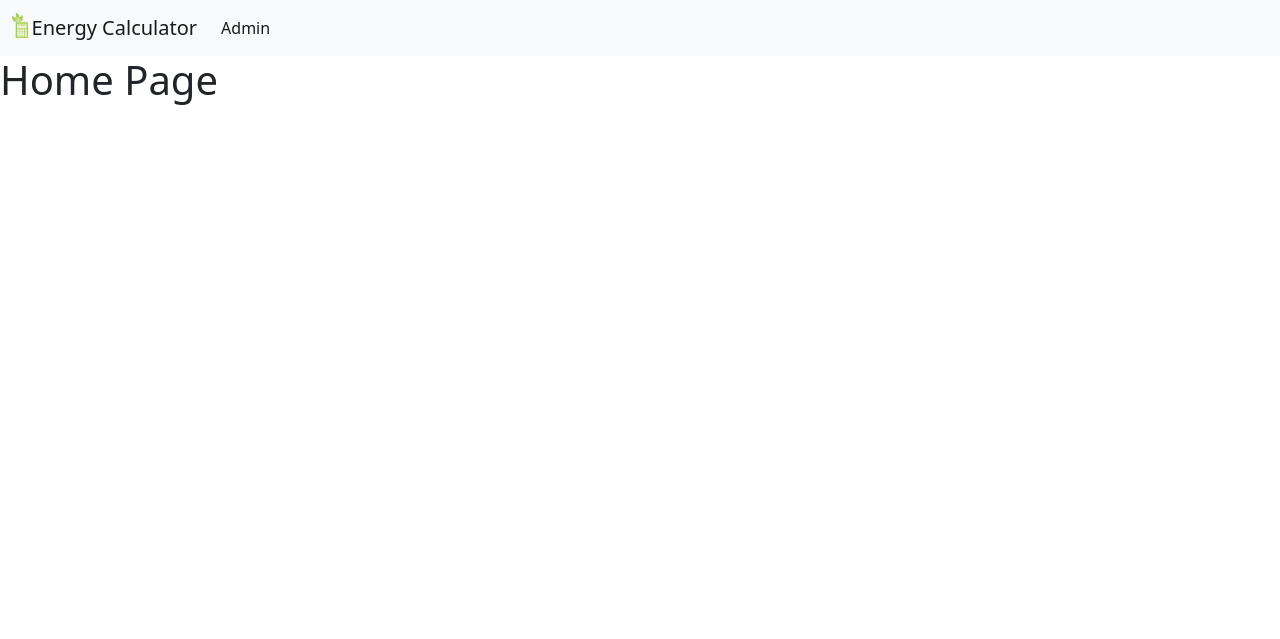
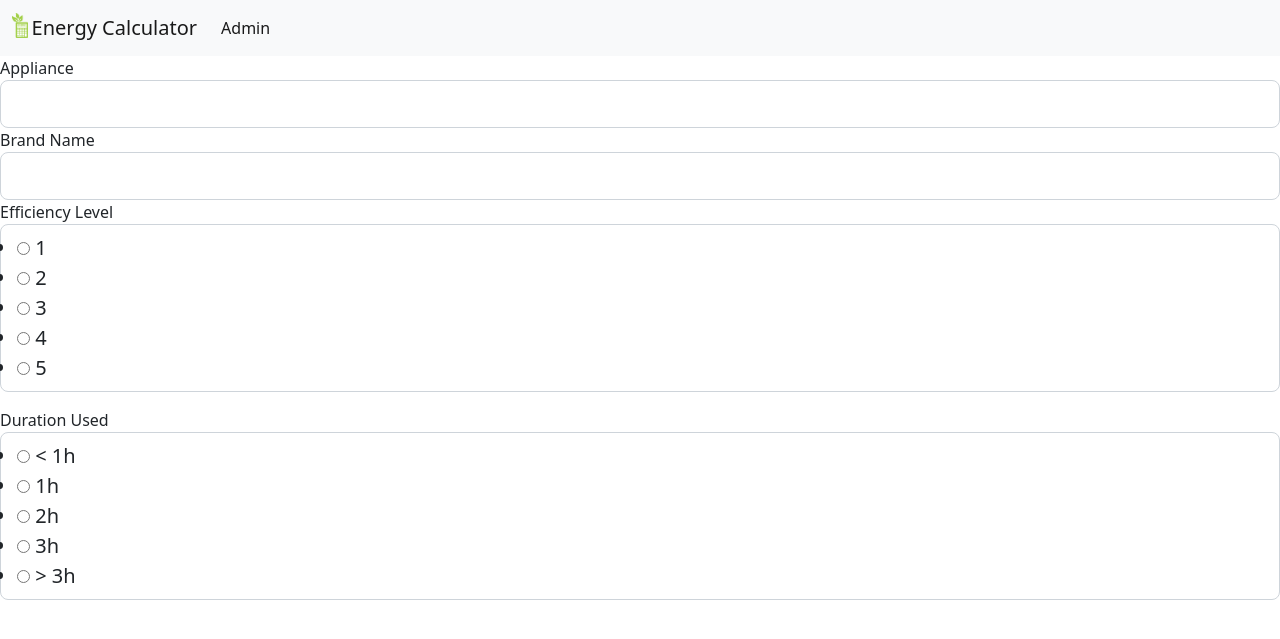
Before and after one commit to lgf2111/energy-calculator, a Flask app: page / in a window 1280 px wide. Shown: the top 639 px of the page. Run offline with Flask 2, Linux system fonts and the light colour scheme; lists and menus that the app fills with data are empty; some libraries are stand-ins or nearby versions.

Commit message:
update form

```diff
--- a/webapp/forms.py
+++ b/webapp/forms.py
@@ -1,9 +1,16 @@
+import enum
 from flask_wtf import FlaskForm
-from wtforms import SelectField
+from wtforms import SelectField, RadioField
 from wtforms.validators import DataRequired
+from webapp.models import Appliance, Brand
 
 class CalculatorForm(FlaskForm):
-    appliance = SelectField('Appliance', choices=[('Washing Machine', 'Refrigerator', 'Television', 'Air-conditioning')], validators=[DataRequired()])
-    brand = SelectField('Brand Name', choices=[('Panasonic', 'Samsung', 'Mitsubishi', 'Daikin', 'LG',  'Philips', 'Hitachi', )], validators=[DataRequired()])
-    ticks = SelectField('Efficiency Level', choices=[(1, 2, 3, 4, 5)], validators=[DataRequired()])
-    time_used = SelectField('Duration Used', choices=[('Less than 1h', '2h', '3h', 'More than 3h')], validators=[DataRequired()])
+    appliance_list = [(_.name, _.name) for _ in Appliance.query.all()]
+    brand_list = [(_.name, _.name) for _ in Brand.query.all()]
+    ticks_list = [(_, _) for _ in range(1,6)]
+    usage_list = [(i, v) for i, v in enumerate(["< 1h", "1h", "2h", "3h", "> 3h"])]
+
+    appliance = SelectField('Appliance', choices=appliance_list, validators=[DataRequired()])
+    brand = SelectField('Brand Name', choices=brand_list, validators=[DataRequired()])
+    ticks = RadioField('Efficiency Level', choices=ticks_list, validators=[DataRequired()])
+    usage = RadioField('Duration Used', choices=usage_list, validators=[DataRequired()])
--- a/webapp/models.py
+++ b/webapp/models.py
@@ -18,4 +18,4 @@ class Brand(db.Model):
     appliances = db.relationship('Appliance', backref='brand', lazy=True)
 
     def __repr__(self):
-        return f"Appliance('{self.name}', '{self.watts}', '{self.date_added}')"
+        return f"Appliance('{self.name}', '{self.date_added}')"
--- a/webapp/templates/home.html
+++ b/webapp/templates/home.html
@@ -1,4 +1,57 @@
-{% extends "includes/base.html" %}
-{% block content %}
-    <h1>Home Page</h1>
+{% extends "includes/base.html" %} {% block content %}
+<form action="" method="post">
+    {{ form.hidden_tag() }}
+    <div class="form-group">
+        {{ form.appliance.label(class="form-control-label") }}
+        {% if form.appliance.errors %}
+            {{ form.appliance(class="form-control form-control-lg is-invalid") }}
+            <div class="invalid-feedback">
+                {% for error in form.appliance.errors %}
+                    <span>{{ error }}</span>
+                {% endfor %}
+            </div>
+        {% else %}
+            {{ form.appliance(class="form-control form-control-lg") }}
+        {% endif %}
+    </div>
+    <div class="form-group">
+        {{ form.brand.label(class="form-control-label") }}
+        {% if form.brand.errors %}
+            {{ form.brand(class="form-control form-control-lg is-invalid") }}
+            <div class="invalid-feedback">
+                {% for error in form.brand.errors %}
+                    <span>{{ error }}</span>
+                {% endfor %}
+            </div>
+        {% else %}
+            {{ form.brand(class="form-control form-control-lg") }}
+        {% endif %}
+    </div>
+    <div class="form-group">
+        {{ form.ticks.label(class="form-control-label") }}
+        {% if form.ticks.errors %}
+            {{ form.ticks(class="form-control form-control-lg is-invalid") }}
+            <div class="invalid-feedback">
+                {% for error in form.ticks.errors %}
+                    <span>{{ error }}</span>
+                {% endfor %}
+            </div>
+        {% else %}
+            {{ form.ticks(class="form-control form-control-lg") }}
+        {% endif %}
+    </div>
+    <div class="form-group">
+        {{ form.usage.label(class="form-control-label") }}
+        {% if form.usage.errors %}
+            {{ form.usage(class="form-control form-control-lg is-invalid") }}
+            <div class="invalid-feedback">
+                {% for error in form.usage.errors %}
+                    <span>{{ error }}</span>
+                {% endfor %}
+            </div>
+        {% else %}
+            {{ form.usage(class="form-control form-control-lg") }}
+        {% endif %}
+    </div>
+</form>
 {% endblock content %}
```
